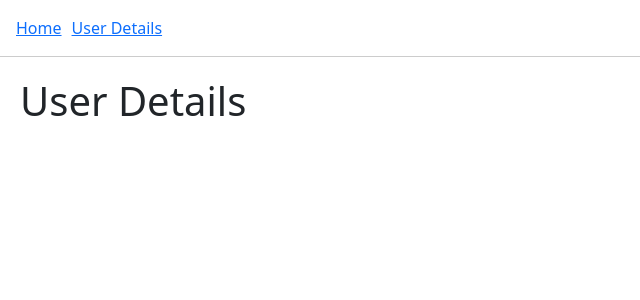
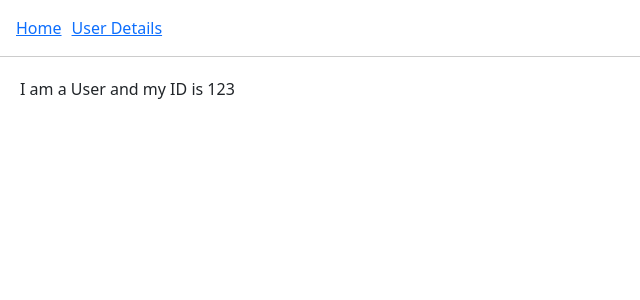
Before and after one commit to towfique-pranto/MERN-course, a React (Vite) app in the folder react-intermediate/: page /user in a window 1280 px wide. Shown: the top 300 px of the page, without its empty margins (0-640 px from the left). Built offline with nearby package versions, Linux system fonts and the light colour scheme.

Commit message:
Add User component and update routing in App component

```diff
--- a/react-intermediate/src/App.jsx
+++ b/react-intermediate/src/App.jsx
@@ -2,13 +2,14 @@ import BasicExample from "./BasicExample";
 import { Routes, Route } from "react-router";
 import ErrorPage from "./ErrorPage";
 import Layout from "./Layout";
+import User from "./User";
 
 function App() {
   return (
     <Routes>
       <Route path="/" element={<Layout />}>
         <Route index element={<BasicExample />} />
-        <Route path="/user" element={<h1>User Details</h1>} />
+        <Route path="/user" element={<User />} />
       </Route>
       <Route path="*" element={<ErrorPage />} />
     </Routes>
--- /dev/null
+++ b/react-intermediate/src/User.jsx
@@ -0,0 +1,5 @@
+import React from "react";
+
+export default function User() {
+  return <div>I am a User and my ID is 123</div>;
+}
```
